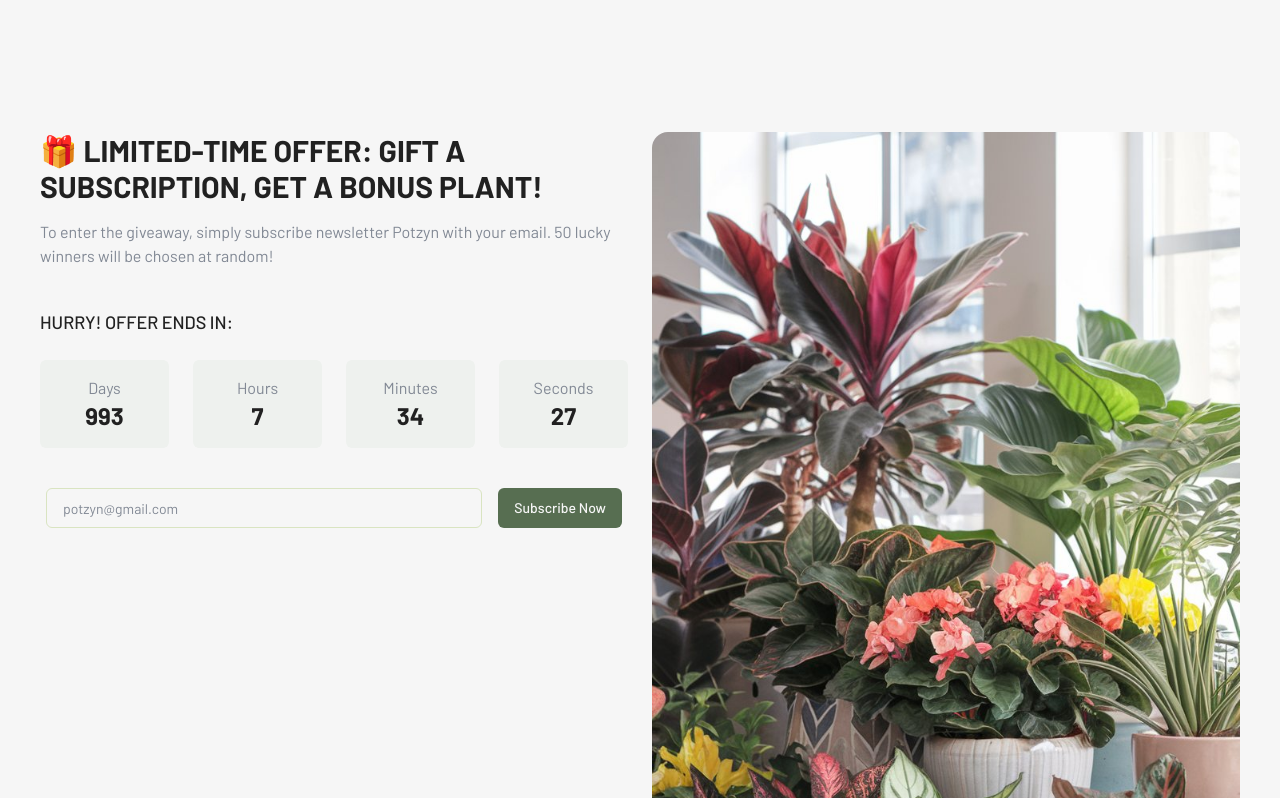
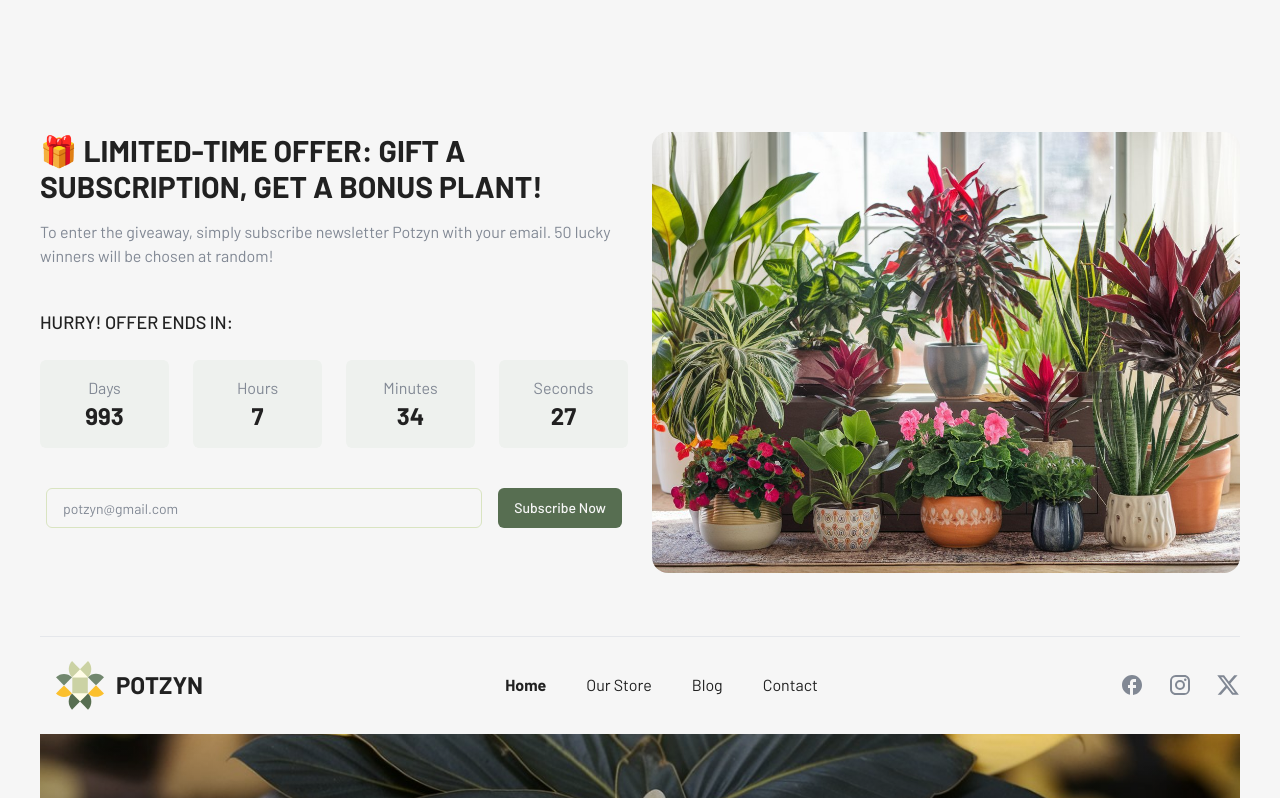
Before and after one commit to thi-miranda-97/potzyn-nextjs, a Next.js app: page / in a window 1280 px wide. Shown: the part 1942-2740 px from the top of the page. Built offline with nearby package versions, Linux system fonts and the light colour scheme; no server answers; the database is empty.

Commit message:
change the limit blog List and cta-img

```diff
--- a/components/cta.tsx
+++ b/components/cta.tsx
@@ -126,8 +126,8 @@ export default function CTA({
         <Image
           src="/images/cta-img.jpeg"
           alt="CTA image section"
-          width={350}
-          height={600}
+          width={400}
+          height={300}
           priority={false}
           className="w-full h-auto rounded-lg"
         />
--- a/lib/constants/index.ts
+++ b/lib/constants/index.ts
@@ -7,7 +7,7 @@ export const SERVER_URL =
 export const LATEST_PRODUCTS_LIMIT =
   Number(process.env.LATEST_PRODUCTS_LIMIT) || 12;
 export const FEATURED_BLOGS_LIMIT =
-  Number(process.env.FEATURED_BLOGS_LIMIT) || 3;
+  Number(process.env.FEATURED_BLOGS_LIMIT) || 4;
 
 export const signInDefaultValues = {
   email: "",
```
Also changed, not shown: public/images/cta-img.jpeg.
